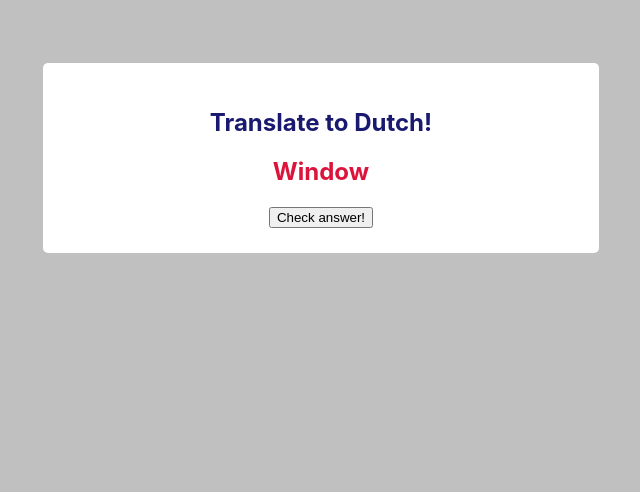
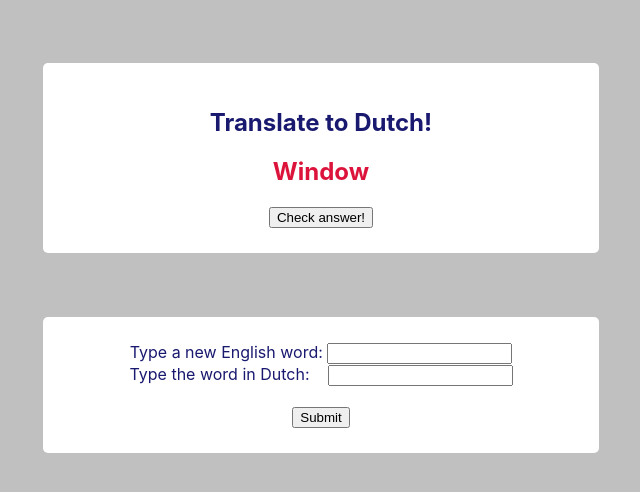
Before and after one commit to zorawar1090/flash-card-app, a plain HTML site: page index.html in a window 1280 px wide. Shown: the whole page, without its empty margins (319-959 px from the left). Drawn offline with Linux system fonts and the light colour scheme.

Commit message:
User Story 4 - Add new question

```diff
--- a/index.html
+++ b/index.html
@@ -16,6 +16,15 @@
                 </div>
                 <button onclick="showAnswer()">Check answer!</button>
             </section>
+            <section>
+                <form onsubmit="addData(); return false">
+                    <label>Type a new English word:</label>
+                    <input type="text" id="question"><br/>
+                    <label>Type the word in Dutch:&nbsp;&nbsp;&nbsp;</label>
+                    <input type="text" id="answer"><br/><br/>
+                    <button type="submit">Submit</button>
+                </form>
+            </section>
         </main>
         <script src="index.js"></script>
     </body>
--- a/index.js
+++ b/index.js
@@ -19,3 +19,11 @@ function showAnswer(){
         }
     }
 }
+
+const question = document.getElementById('question')
+const answer = document.getElementById('answer')
+
+function addData() {
+    data.questions.push(question.value)
+    data.answers.push(answer.value)
+}
```
